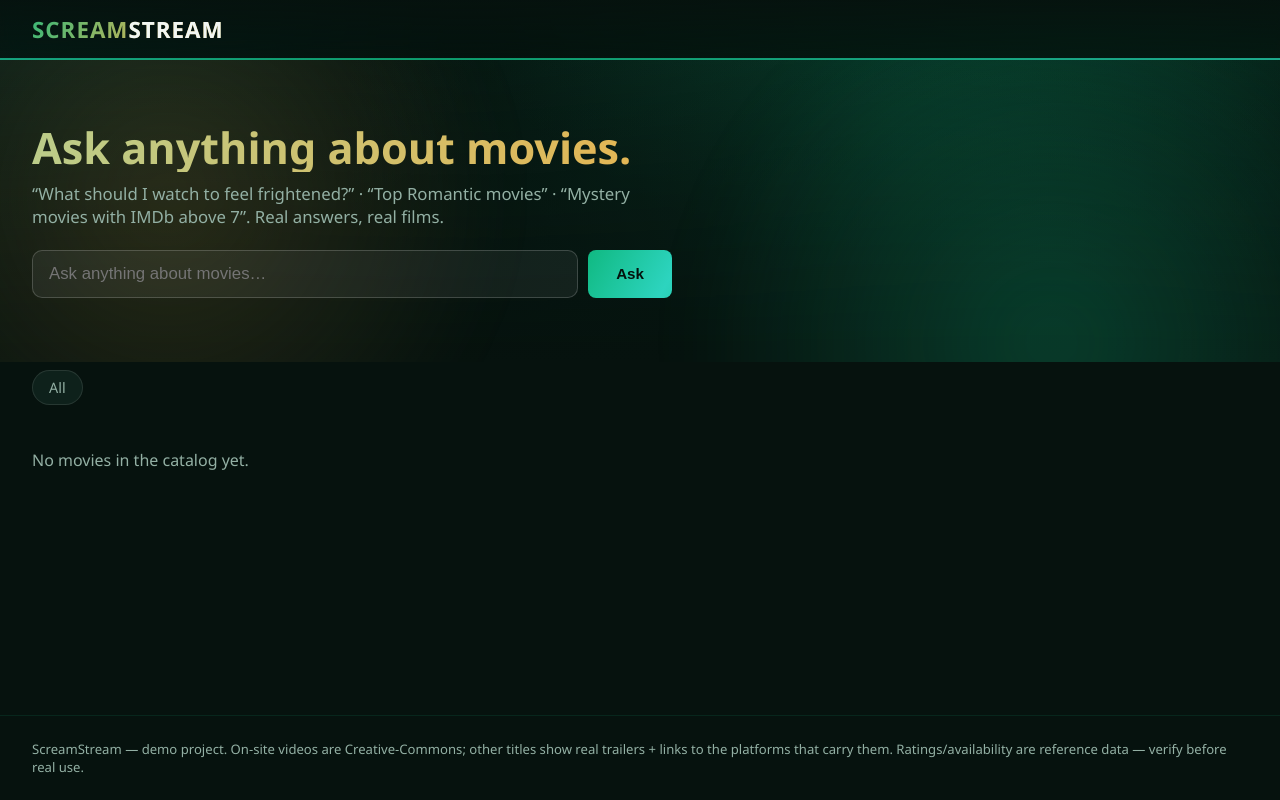
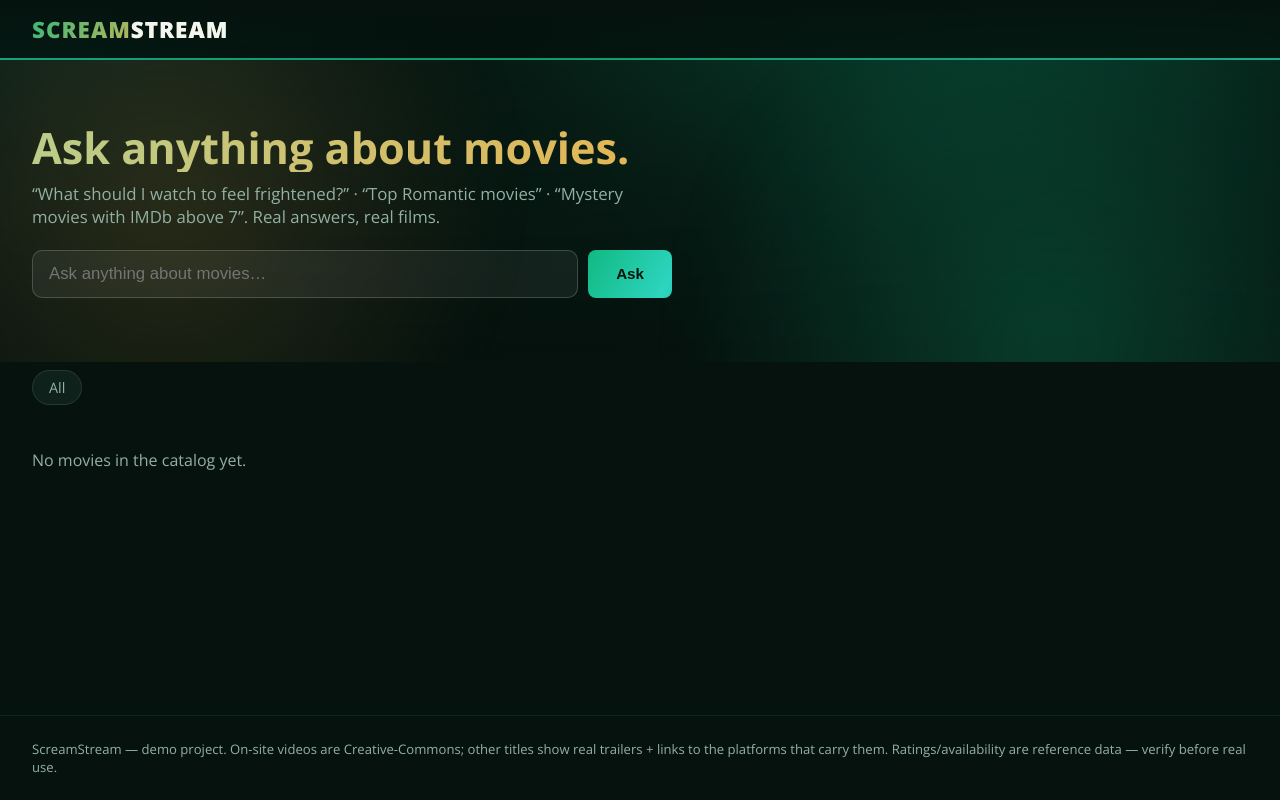
Before and after one commit to Jyotishman89/ScreamStream, a Python web app: template templates/index.html in a window 1280 px wide. Run offline with Jinja, Linux system fonts and the light colour scheme; the template is opened without the code that fills it, so the values that code supplies are empty.

Commit message:
Self-host Open Sans for a professional, humanist UI typeface
- Bundle Open Sans (latin subset, weights 400/600/700/800 + 400 italic) under
  static/fonts/ and register them via @font-face in style.css
- Switch the site font from the generic system stack to Open Sans, keeping the
  system stack as fallback
- Register the font/woff2 MIME type so Flask serves fonts with the correct type
- Self-hosted on purpose: keeps the strict CSP (font-src 'self'), loads faster,
  and sends no visitor data to a third-party font CDN

```diff
--- a/app.py
+++ b/app.py
@@ -1,4 +1,5 @@
 import json
+import mimetypes
 import os
 import re
 import secrets
@@ -17,6 +18,9 @@ from flask import (
 )
 from werkzeug.middleware.proxy_fix import ProxyFix
 from werkzeug.security import check_password_hash, generate_password_hash
+
+mimetypes.add_type("font/woff2", ".woff2")
+mimetypes.add_type("font/woff", ".woff")
 
 BASE_DIR = os.path.dirname(os.path.abspath(__file__))
 DATABASE = os.path.join(BASE_DIR, "screamstream.db")
--- a/static/style.css
+++ b/static/style.css
@@ -1,3 +1,24 @@
+
+@font-face {
+  font-family: "Open Sans"; font-style: normal; font-weight: 400;
+  font-display: swap; src: url("fonts/open-sans-400.woff2") format("woff2");
+}
+@font-face {
+  font-family: "Open Sans"; font-style: italic; font-weight: 400;
+  font-display: swap; src: url("fonts/open-sans-400-italic.woff2") format("woff2");
+}
+@font-face {
+  font-family: "Open Sans"; font-style: normal; font-weight: 600;
+  font-display: swap; src: url("fonts/open-sans-600.woff2") format("woff2");
+}
+@font-face {
+  font-family: "Open Sans"; font-style: normal; font-weight: 700;
+  font-display: swap; src: url("fonts/open-sans-700.woff2") format("woff2");
+}
+@font-face {
+  font-family: "Open Sans"; font-style: normal; font-weight: 800;
+  font-display: swap; src: url("fonts/open-sans-800.woff2") format("woff2");
+}
 
 * { box-sizing: border-box; margin: 0; padding: 0; }
 
@@ -35,7 +56,7 @@ body {
     var(--bg);
   background-attachment: fixed;
   color: var(--text);
-  font-family: "Segoe UI", Roboto, Helvetica, Arial, sans-serif;
+  font-family: "Open Sans", "Segoe UI", Roboto, Helvetica, Arial, sans-serif;
   min-height: 100vh;
   display: flex;
   flex-direction: column;
```
Also changed, not shown: static/fonts/open-sans-400-italic.woff2 (added), static/fonts/open-sans-400.woff2 (added), static/fonts/open-sans-600.woff2 (added), static/fonts/open-sans-700.woff2 (added), static/fonts/open-sans-800.woff2 (added).
